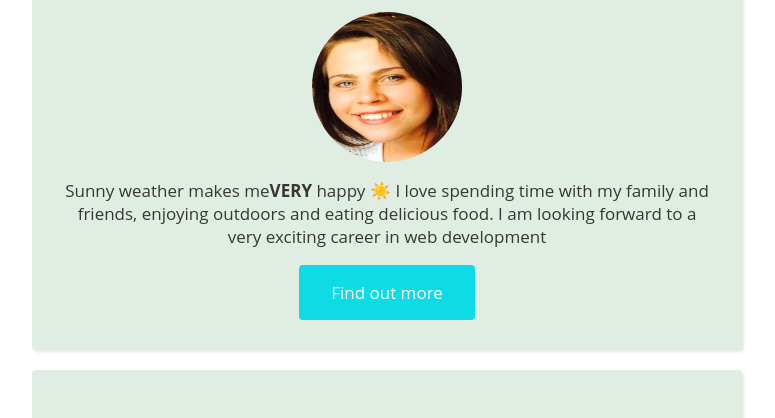
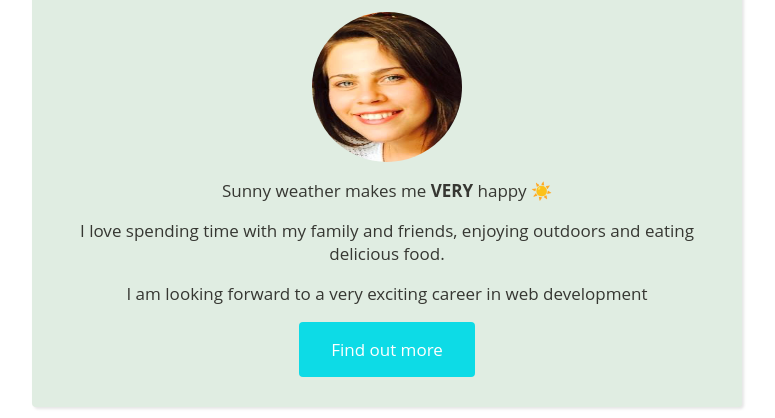
Before and after one commit to casantadu/profile, a plain HTML site: page index.html in a window 1280 px wide. Shown: the part 163-581 px from the top of the page, without its empty margins (253-1028 px from the left). Drawn offline with Linux system fonts and the light colour scheme.

Commit message:
Update index.html

```diff
--- a/index.html
+++ b/index.html
@@ -1,23 +1,21 @@
 <html>
   <head>
-    <title>My profile page</title>
     <meta charset="utf-8">
     <meta name="viewport" content="width=device-width, initial-scale=1">
-    <meta http-equiv="X-UA-Compatible" content="IE=edge">
-
+    <title>My profile page</title>
     <link rel="stylesheet" href="style.css">
     <link rel="stylesheet" href="https://use.fontawesome.com/releases/v5.6.3/css/all.css">
   </head>
   <body>
-
+    <div class="container">
       <div id="header" class="card">
         <h1>Hello! My name is Santa 🌸</h1>
 
         <img src="images/pic.png" alt="Profile pic">
 
-        <p>Sunny weather makes me<strong>VERY</strong> happy ☀️
-        I love spending time with my family and friends, enjoying outdoors and eating delicious food.
-        I am looking forward to a very exciting career in web development</p>
+        <p>Sunny weather makes me <strong>VERY</strong> happy ☀️
+        <p>I love spending time with my family and friends, enjoying outdoors and eating delicious food.</p>
+        <p>I am looking forward to a very exciting career in web development</p>
         <a class="btn" href="https://github.com/casantadu">Find out more</a>
       </div>
 
@@ -41,5 +39,6 @@
         </li>
       </ul>
     </div>
+  </div>
   </body>
 </html>
```
